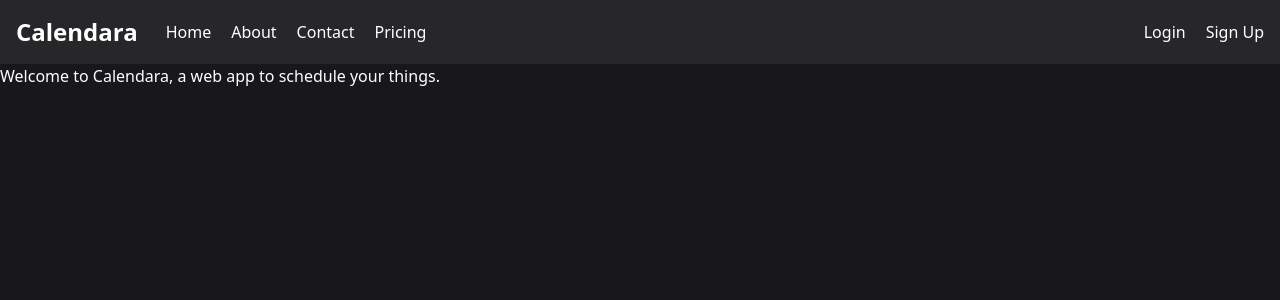
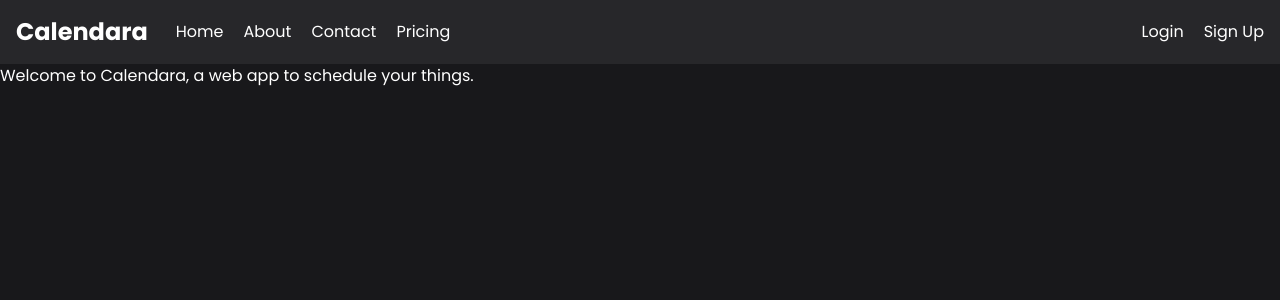
Before and after one commit to eduardobieger/calendara-frontend, a React (Vite) app: page / in a window 1280 px wide. Shown: the top 300 px of the page. Built offline with nearby package versions, Linux system fonts and the light colour scheme.

Commit message:
added poppins font

```diff
--- a/index.html
+++ b/index.html
@@ -4,10 +4,13 @@
     <meta charset="UTF-8" />
     <link rel="icon" type="image/svg+xml" href="/vite.svg" />
     <meta name="viewport" content="width=device-width, initial-scale=1.0" />
+    <link rel="preconnect" href="https://fonts.googleapis.com">
+    <link rel="preconnect" href="https://fonts.gstatic.com" crossorigin>
+    <link href="https://fonts.googleapis.com/css2?family=Poppins:wght@300;400;500;700;900&display=swap" rel="stylesheet">
     <title>Calendara</title>
   </head>
   <body>
-    <div id="root"></div>
+    <div id="root" class="font-poppins"></div>
     <script type="module" src="/src/main.jsx"></script>
   </body>
 </html>
--- a/tailwind.config.js
+++ b/tailwind.config.js
@@ -2,7 +2,11 @@
 export default {
   content: ["./index.html", "./src/**/*.{js,ts,jsx,tsx}"],
   theme: {
-    extend: {},
+    extend: {
+      fontFamily: {
+        "poppins": ["Poppins"],
+      },
+    },
   },
   plugins: [],
 };
```
